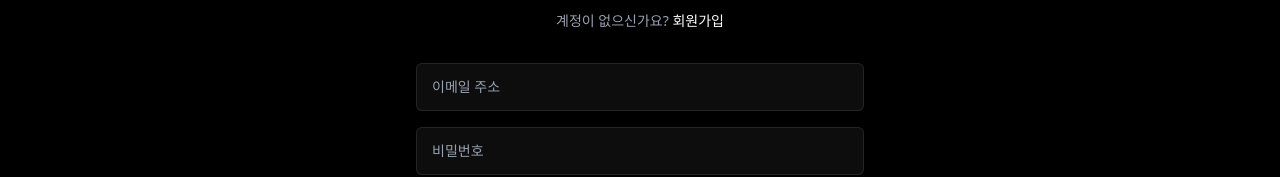
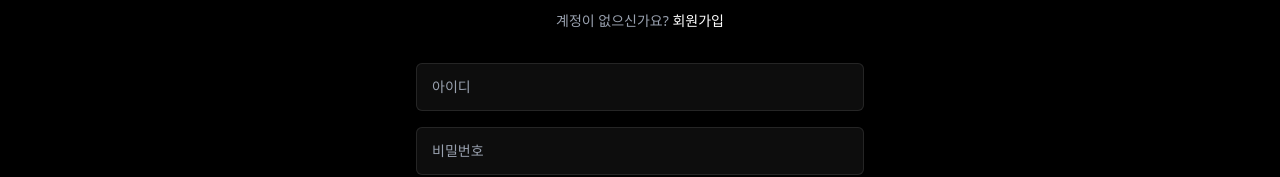
Before and after one commit to TresBienAI/gallemalle-fe, a React (Vite) app: page /login in a window 1280 px wide. Shown: the part 217-394 px from the top of the page. Built offline with nearby package versions, Linux system fonts and the light colour scheme.

Commit message:
feat: Relax login restrictions and update home title

```diff
--- a/src/pages/Home.jsx
+++ b/src/pages/Home.jsx
@@ -74,7 +74,7 @@ export function Home() {
                     {!isChatMode ? (
                         <>
                             <h1 className="text-5xl md:text-7xl font-bold tracking-tight bg-clip-text text-transparent bg-gradient-to-b from-white to-white/70">
-                                TresVien
+                                갈래말래!?
                             </h1>
                             <p className="text-xl md:text-2xl text-gray-200 font-light">
                                 나만의 여행 코스를 만들고 공유해보세요.
--- a/src/pages/Login.jsx
+++ b/src/pages/Login.jsx
@@ -11,12 +11,12 @@ export function Login() {
 
     const handleLogin = (e) => {
         e.preventDefault();
-        if (email === 'test@tresvien.com' && password === '1234') {
+        if (email.trim() && password.trim()) {
             localStorage.setItem('isLoggedIn', 'true');
             navigate('/');
             window.location.reload(); // Force reload to update Header
         } else {
-            alert('아이디 또는 비밀번호가 올바르지 않습니다.\n(ID: test@tresvien.com / PW: 1234)');
+            alert('아이디와 비밀번호를 입력해주세요.');
         }
     };
 
@@ -38,18 +38,18 @@ export function Login() {
                         <div className="space-y-4 rounded-md shadow-sm">
                             <div>
                                 <label htmlFor="email-address" className="sr-only">
-                                    이메일 주소
+                                    아이디
                                 </label>
                                 <input
                                     id="email-address"
                                     name="email"
-                                    type="email"
-                                    autoComplete="email"
+                                    type="text"
+                                    autoComplete="username"
                                     required
                                     value={email}
                                     onChange={(e) => setEmail(e.target.value)}
                                     className="relative block w-full rounded-md border-0 bg-white/5 py-3 px-4 text-white ring-1 ring-inset ring-white/10 placeholder:text-gray-400 focus:z-10 focus:ring-2 focus:ring-inset focus:ring-white sm:text-sm sm:leading-6"
-                                    placeholder="이메일 주소"
+                                    placeholder="아이디"
                                 />
                             </div>
                             <div>
```
